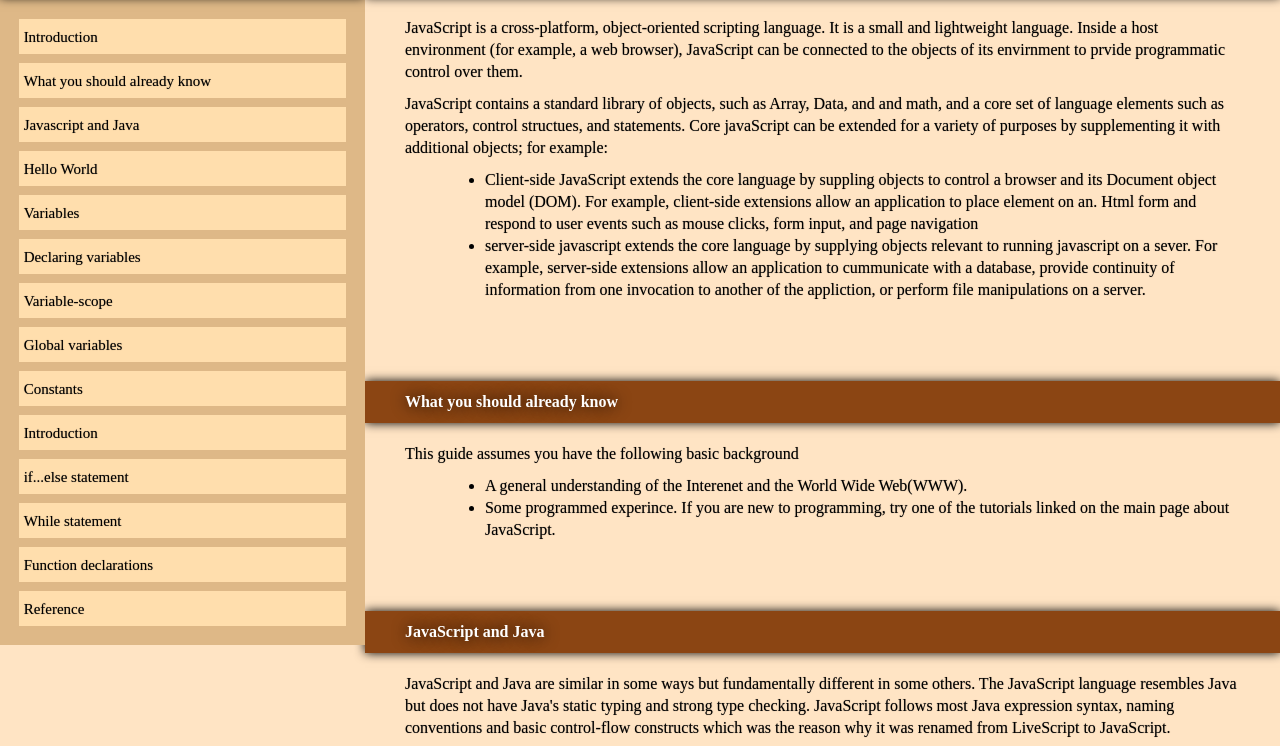
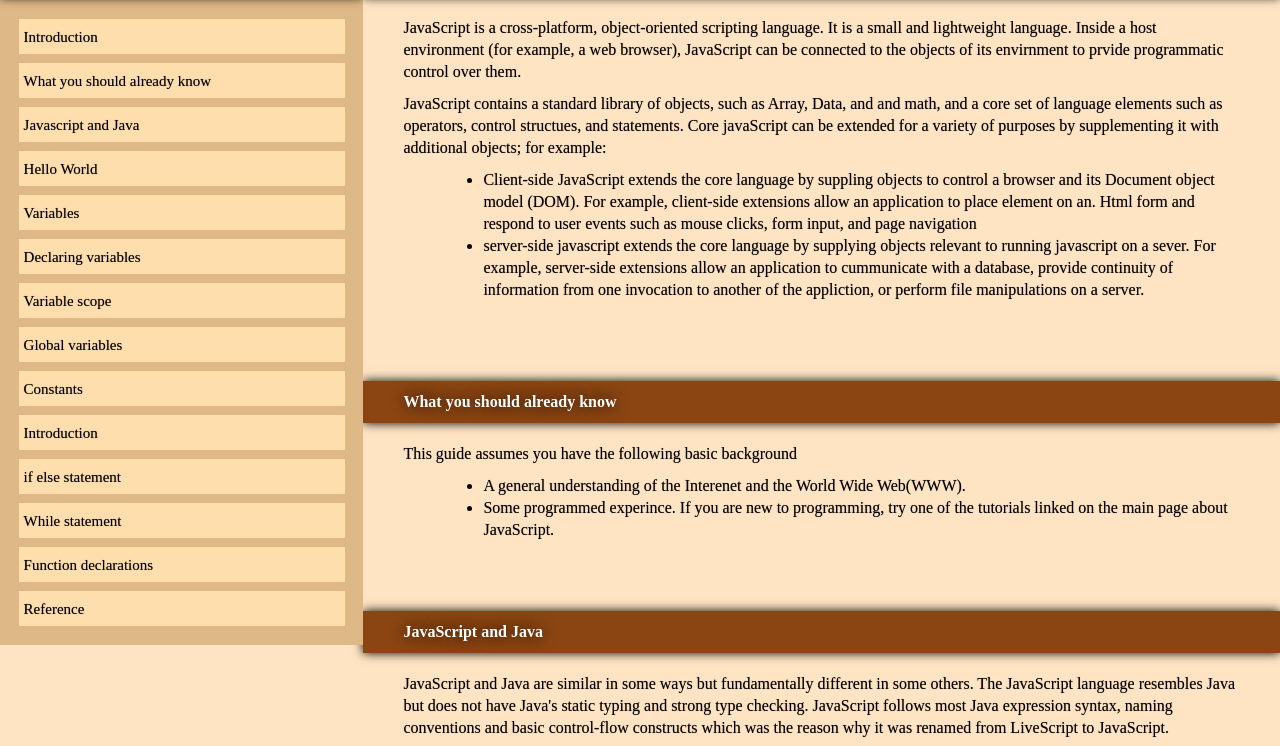
Before and after one commit to gigoles/documentationpage, a plain HTML site: page index.html in a window 1280 px wide. Shown: the part 45-791 px from the top of the page. Drawn offline with Linux system fonts and the light colour scheme.

Commit message:
Update index.html

```diff
--- a/index.html
+++ b/index.html
@@ -17,11 +17,11 @@
 		<li><a class="nav-link" href="#hello_world">Hello World</a></li>
 		<li><a class="nav-link" href="#variables">Variables</a></li>
 		<li><a class="nav-link" href="#declaring_variables">Declaring variables</a></li>
-		<li><a class="nav-link" href="#variable_scope">Variable-scope</a></li>
+		<li><a class="nav-link" href="#variable_scope">Variable scope</a></li>
 		<li><a class="nav-link" href="#global_variables">Global variables</a></li>
 		<li><a class="nav-link" href="#constants">Constants</a></li>
 		<li><a class="nav-link" href="#data_types">Introduction</a></li>
-		<li><a class="nav-link" href="#if_else_statement">if...else statement</a></li>
+		<li><a class="nav-link" href="#if_else_statement">if else statement</a></li>
 		<li><a class="nav-link" href="#while_statement">While statement</a></li>
 		<li><a class="nav-link" href="#function_declarations">Function declarations</a></li>
 		<li><a class="nav-link" href="#reference">Reference</a></li>
```
